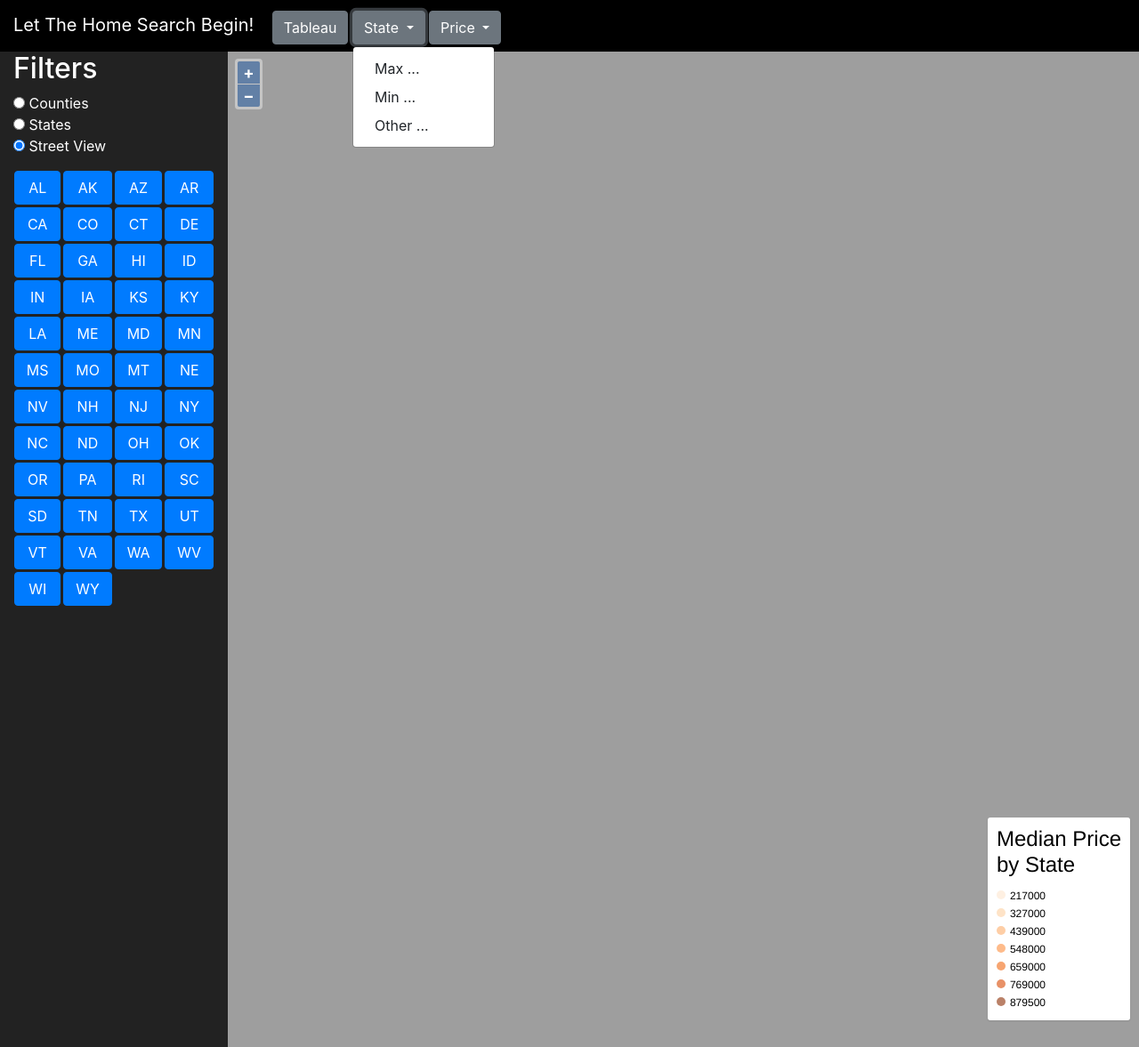
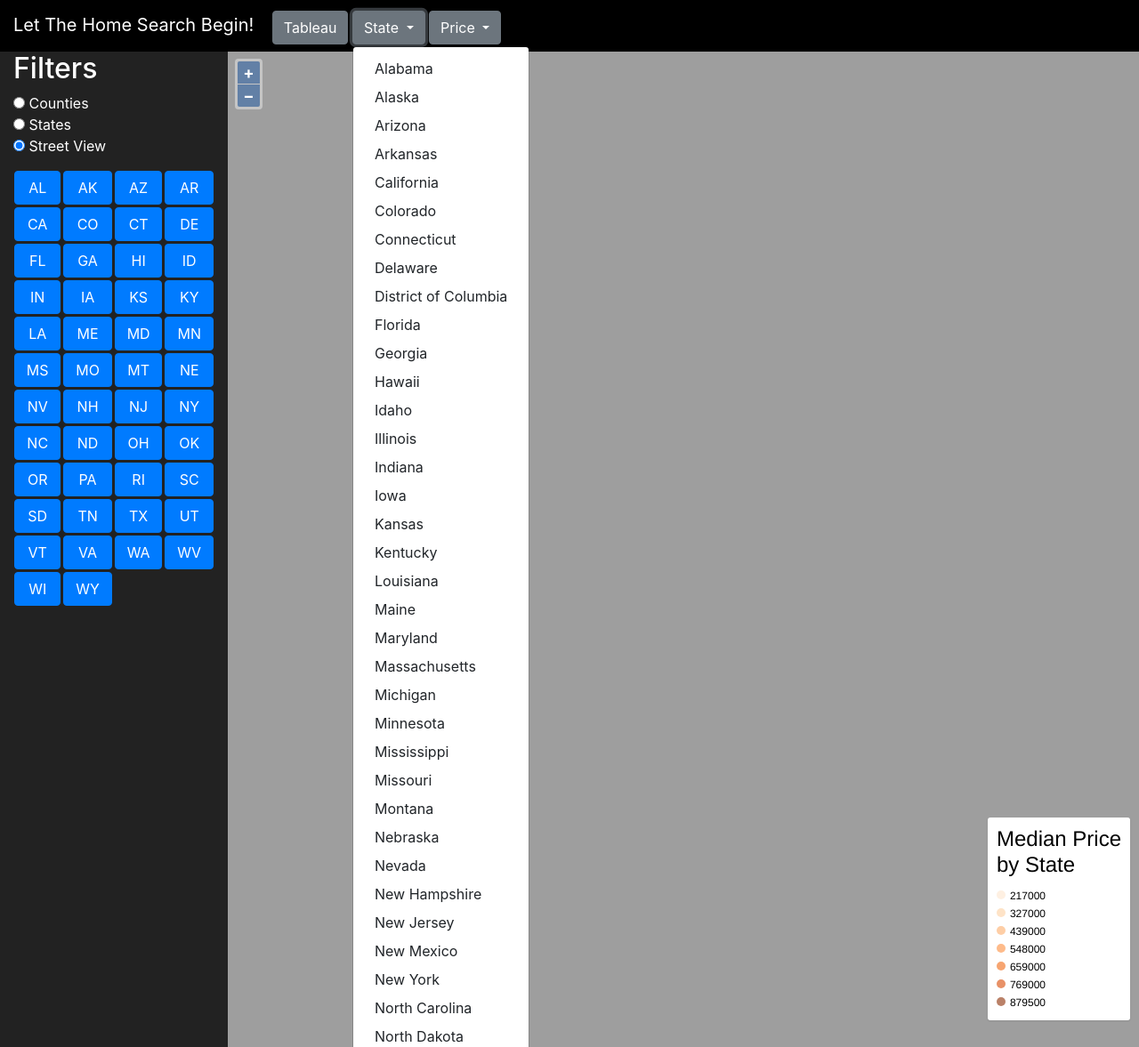
Before and after one commit to ntackyt/DataViz_RealEstate, a Flask app: page / in a window 1280 px wide, after a click on "State". Shown: the whole page at 89% size. Run offline with Flask 2, Linux system fonts and the light colour scheme; some libraries are stand-ins or nearby versions.

Commit message:
added states and price range to buttons

```diff
--- a/templates/index.html
+++ b/templates/index.html
@@ -41,9 +41,58 @@
               State
             </button>
             <div class="dropdown-menu">
-              <a class="dropdown-item" href="#top">Max ...</a>
-              <a class="dropdown-item" href="#top">Min ...</a>
-              <a class="dropdown-item" href="#top">Other ...</a>
+              <a class="dropdown-item" href="#top">Alabama</a>
+              <a class="dropdown-item" href="#top">Alaska</a>
+              <a class="dropdown-item" href="#top">Arizona</a>
+              <a class="dropdown-item" href="#top">Arkansas</a>
+              <a class="dropdown-item" href="#top">California</a>
+              <a class="dropdown-item" href="#top">Colorado</a>
+              <a class="dropdown-item" href="#top">Connecticut</a>
+              <a class="dropdown-item" href="#top">Delaware</a>
+              <a class="dropdown-item" href="#top">District of Columbia</a>
+              <a class="dropdown-item" href="#top">Florida</a>
+              <a class="dropdown-item" href="#top">Georgia</a>
+              <a class="dropdown-item" href="#top">Hawaii</a>
+              <a class="dropdown-item" href="#top">Idaho</a>
+              <a class="dropdown-item" href="#top">Illinois</a>
+              <a class="dropdown-item" href="#top">Indiana</a>
+              <a class="dropdown-item" href="#top">Iowa</a>
+              <a class="dropdown-item" href="#top">Kansas</a>
+              <a class="dropdown-item" href="#top">Kentucky</a>
+              <a class="dropdown-item" href="#top">Louisiana</a>
+              <a class="dropdown-item" href="#top">Maine</a>
+              <a class="dropdown-item" href="#top">Maryland</a>
+              <a class="dropdown-item" href="#top">Massachusetts</a>
+              <a class="dropdown-item" href="#top">Michigan</a>
+              <a class="dropdown-item" href="#top">Minnesota</a>
+              <a class="dropdown-item" href="#top">Mississippi</a>
+              <a class="dropdown-item" href="#top">Missouri</a>
+              <a class="dropdown-item" href="#top">Montana</a>
+              <a class="dropdown-item" href="#top">Nebraska</a>
+              <a class="dropdown-item" href="#top">Nevada</a>
+              <a class="dropdown-item" href="#top">New Hampshire</a>
+              <a class="dropdown-item" href="#top">New Jersey</a>
+              <a class="dropdown-item" href="#top">New Mexico</a>
+              <a class="dropdown-item" href="#top">New York</a>
+              <a class="dropdown-item" href="#top">North Carolina</a>
+              <a class="dropdown-item" href="#top">North Dakota</a>
+              <a class="dropdown-item" href="#top">Ohio</a>
+              <a class="dropdown-item" href="#top">Oklahoma</a>
+              <a class="dropdown-item" href="#top">Oregon</a>
+              <a class="dropdown-item" href="#top">Pennsylvania</a>
+              <a class="dropdown-item" href="#top">Rhode Island</a>
+              <a class="dropdown-item" href="#top">South Carolina</a>
+              <a class="dropdown-item" href="#top">South Dakota</a>
+              <a class="dropdown-item" href="#top">Tennessee</a>
+              <a class="dropdown-item" href="#top">Texas</a>
+              <a class="dropdown-item" href="#top">Utah</a>
+              <a class="dropdown-item" href="#top">Vermont</a>
+              <a class="dropdown-item" href="#top">Virginia</a>
+              <a class="dropdown-item" href="#top">Washington</a>
+              <a class="dropdown-item" href="#top">West Virginia</a>
+              <a class="dropdown-item" href="#top">Wisconsin</a>
+              <a class="dropdown-item" href="#top">Wyoming</a>
+
             </div>
           </div>
           <div class="btn-group">
@@ -51,9 +100,8 @@
               Price
             </button>
             <div class="dropdown-menu">
-              <a class="dropdown-item" href="#top">Max ...</a>
-              <a class="dropdown-item" href="#top">Min ...</a>
-              <a class="dropdown-item" href="#top">Other ...</a>
+              <a class="dropdown-item" href="#top">Less Than $500,000</a>
+              <a class="dropdown-item" href="#top">More Than $500,000</a>
             </div>
           </div>
         </div>
```
